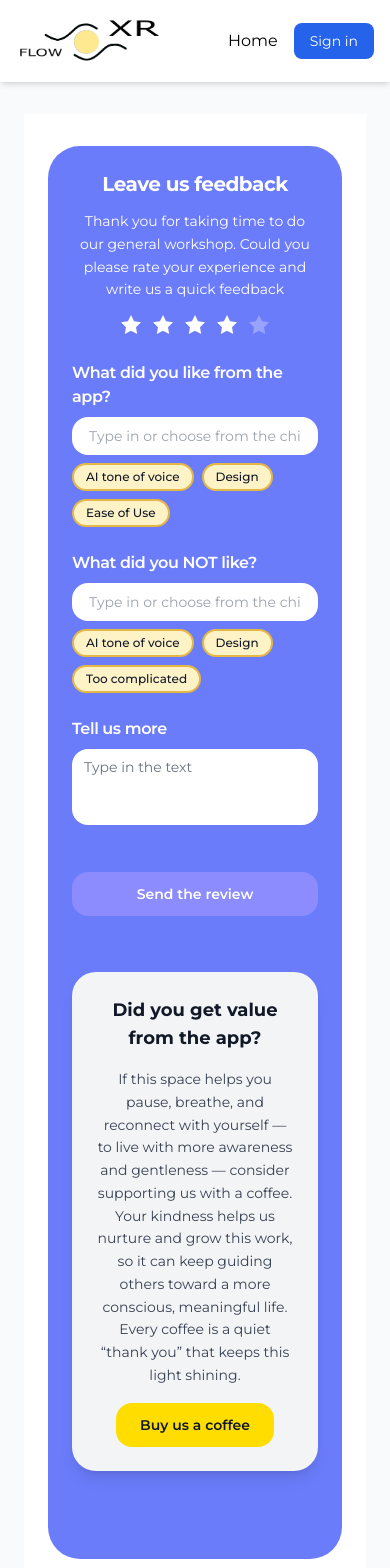
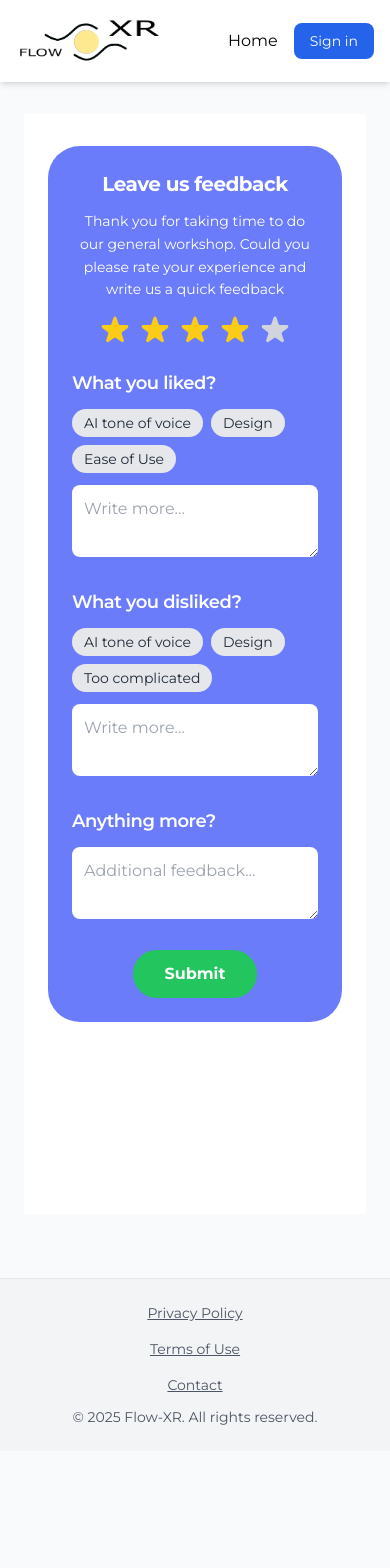
Before and after one commit to sqit-sqit/coach-frontend, a Next.js app: page /feedback in a window 390 px wide. Shown: the top 1568 px of the page. After the commit the page ends 1451 px from the top, so only its background shows below. Built offline with nearby package versions, Linux system fonts and the light colour scheme.

Commit message:
Feedback correctedd to enable biuld

```diff
--- a/src/app/feedback/page.js
+++ b/src/app/feedback/page.js
@@ -1,17 +1,18 @@
-"use client";
+'use client'
 
-import { useState, useEffect } from "react";
+import { Suspense, useState, useEffect } from "react";
 import { useRouter, useSearchParams } from "next/navigation";
 import { useAuth } from "hooks/useAuth";
 import { useApi } from "hooks/useApi";
 import { getCurrentUserId } from "lib/guestUser";
 import WorkshopLayout from "../../components/layouts/WorkshopLayout";
 
-export default function FeedbackPage() {
+function FeedbackForm() {
   const router = useRouter();
   const searchParams = useSearchParams();
   const { user, isAuthenticated, isLoading } = useAuth();
   const { userId: authUserId, apiPost } = useApi();
+
   const [rating, setRating] = useState(4);
   const [likedInput, setLikedInput] = useState("");
   const [dislikedInput, setDislikedInput] = useState("");
@@ -31,62 +32,26 @@ export default function FeedbackPage() {
   const likedChips = ["AI tone of voice", "Design", "Ease of Use"];
   const dislikedChips = ["AI tone of voice", "Design", "Too complicated"];
 
-  // Use authenticated user ID or guest ID
-  const [userId, setUserId] = useState(null);
-
-  useEffect(() => {
-    if (!isLoading) {
-      const id = getCurrentUserId(authUserId);
-      setUserId(id);
-    }
-  }, [authUserId, isLoading]);
-
-  // Show loading while authenticating
-  if (isLoading || !userId) {
-    return (
-      <div className="flex items-center justify-center min-h-screen">
-        <div className="text-center">
-          <div className="animate-spin rounded-full h-12 w-12 border-b-2 border-blue-600 mx-auto mb-4"></div>
-          <p className="text-gray-600">Loading...</p>
-        </div>
-      </div>
-    );
-  }
-
-  const handleLikedChipClick = (chip) => {
-    if (!selectedLikedChips.includes(chip)) {
-      setSelectedLikedChips([...selectedLikedChips, chip]);
+  const handleChipClick = (chip, type) => {
+    if (type === "liked") {
+      setSelectedLikedChips((prev) =>
+        prev.includes(chip) ? prev.filter((c) => c !== chip) : [...prev, chip]
+      );
+    } else {
+      setSelectedDislikedChips((prev) =>
+        prev.includes(chip) ? prev.filter((c) => c !== chip) : [...prev, chip]
+      );
     }
   };
 
-  const handleRemoveLikedChip = (chip) => {
-    setSelectedLikedChips(selectedLikedChips.filter(c => c !== chip));
-  };
-
-  const handleDislikedChipClick = (chip) => {
-    if (!selectedDislikedChips.includes(chip)) {
-      setSelectedDislikedChips([...selectedDislikedChips, chip]);
-    }
-  };
-
-  const handleRemoveDislikedChip = (chip) => {
-    setSelectedDislikedChips(selectedDislikedChips.filter(c => c !== chip));
-  };
-
   const handleSubmit = async () => {
-    console.log("=== FEEDBACK DEBUG ===");
-    console.log("userId:", userId);
-    console.log("isAuthenticated:", isAuthenticated);
-    console.log("rating:", rating);
-    console.log("selectedLikedChips:", selectedLikedChips);
-    console.log("likedInput:", likedInput);
-
+    const userId = authUserId || (await getCurrentUserId());
+    console.log("Submitting feedback for user:", userId);
+    console.log("Module:", module, "Session ID:", sessionId);
     if (!userId) {
-      console.log("ERROR: No userId");
-      alert("User not authenticated");
+      alert("Could not identify user. Please sign in or start a session.");
       return;
     }
-
     const feedbackData = {
       user_id: userId,
       rating: rating,
@@ -99,31 +64,19 @@ export default function FeedbackPage() {
       session_id: sessionId
     };
 
-    console.log("Sending feedback data:", feedbackData);
-    console.log("apiPost function:", typeof apiPost);
-
     try {
-      console.log("Calling apiPost...");
       const response = await apiPost(`/feedback`, feedbackData);
-      console.log("Response received:", response);
-      console.log("Response status:", response.status);
-      console.log("Response ok:", response.ok);
-
-      if (response.ok) {
-        const data = await response.json();
-        console.log("Feedback saved:", data);
-        alert("Thank you for your feedback! Your input helps us improve the app.");
-        router.push("/");
-      } else {
-        const errorText = await response.text();
-        console.error("Error response:", errorText);
-        throw new Error(`HTTP error! status: ${response.status}`);
-      }
+      console.log("Feedback submitted:", response);
+      router.push("/dashboard?feedback=success");
     } catch (error) {
-      console.error("Error submitting feedback:", error);
-      alert("Could not submit feedback. Please try again.");
+      console.error("Failed to submit feedback:", error);
+      alert("Failed to submit feedback. Please try again.");
     }
   };
+
+  if (isLoading) {
+    return <div>Loading...</div>;
+  }
 
   return (
     <WorkshopLayout width="wide" className="flex items-center justify-center p-4 pb-48">
@@ -138,157 +91,104 @@ export default function FeedbackPage() {
           </p>
 
           {/* Star Rating */}
-          <div className="flex justify-center space-x-2 mt-4">
+          <div className="flex justify-center items-center gap-2">
             {[1, 2, 3, 4, 5].map((star) => (
-              <button
+              <svg
                 key={star}
+                className={`w-8 h-8 cursor-pointer ${
+                  rating >= star ? "text-yellow-400" : "text-gray-300"
+                }`}
+                fill="currentColor"
+                viewBox="0 0 20 20"
                 onClick={() => setRating(star)}
-                className="focus:outline-none"
               >
-                <svg
-                  className={`w-6 h-6 ${
-                    star <= rating ? "text-white" : "text-white/30"
-                  }`}
-                  fill="currentColor"
-                  viewBox="0 0 24 24"
-                >
-                  <path d="M12 2l3.09 6.26L22 9.27l-5 4.87 1.18 6.88L12 17.77l-6.18 3.25L7 14.14 2 9.27l6.91-1.01L12 2z" />
-                </svg>
-              </button>
+                <path d="M9.049 2.927c.3-.921 1.603-.921 1.902 0l1.286 3.96a1 1 0 00.95.69h4.16c.969 0 1.371 1.24.588 1.81l-3.364 2.446a1 1 0 00-.364 1.118l1.287 3.96c.3.921-.755 1.688-1.539 1.118l-3.364-2.446a1 1 0 00-1.175 0l-3.364 2.446c-.784.57-1.838-.197-1.539-1.118l1.287-3.96a1 1 0 00-.364-1.118L2.064 9.387c-.783-.57-.38-1.81.588-1.81h4.16a1 1 0 00.95-.69l1.286-3.96z" />
+              </svg>
             ))}
           </div>
         </div>
 
-        {/* What did you like section */}
-        <div className="w-full space-y-2">
-          <h2 className="text-base sm:text-lg font-semibold text-white">
-            What did you like from the app?
-          </h2>
-          <div className="flex flex-wrap gap-2 border border-white/20 rounded-2xl p-2 bg-white">
-            {selectedLikedChips.map((chip) => (
-              <span
-                key={chip}
-                className="px-3 py-1 rounded-full text-xs font-medium bg-[var(--Chip-Active)] text-gray-900 border-2 border-[#E5B846] cursor-pointer"
-                onClick={() => handleRemoveLikedChip(chip)}
-              >
-                {chip} ✕
-              </span>
-            ))}
-            <input
-              type="text"
-              value={likedInput}
-              onChange={(e) => setLikedInput(e.target.value)}
-              placeholder="Type in or choose from the chips"
-              className="flex-1 outline-none px-2 text-gray-800 placeholder-gray-400 text-sm"
-            />
-          </div>
+        {/* What you liked */}
+        <div className="w-full space-y-3">
+          <h2 className="text-lg font-semibold text-white">What you liked?</h2>
           <div className="flex flex-wrap gap-2">
             {likedChips.map((chip) => (
               <button
                 key={chip}
-                onClick={() => handleLikedChipClick(chip)}
-                disabled={selectedLikedChips.includes(chip)}
-                className={`px-3 py-1 rounded-full text-xs font-medium border-2 transition-all hover:scale-105 ${
+                onClick={() => handleChipClick(chip, "liked")}
+                className={`px-3 py-1 rounded-full text-sm ${
                   selectedLikedChips.includes(chip)
-                    ? "bg-white/20 text-white border-white/50 cursor-not-allowed"
-                    : "bg-[var(--Chip-Active)] text-gray-900 border-[#E5B846]"
+                    ? "bg-blue-500 text-white"
+                    : "bg-gray-200 text-gray-800"
                 }`}
               >
                 {chip}
               </button>
             ))}
           </div>
+          <textarea
+            value={likedInput}
+            onChange={(e) => setLikedInput(e.target.value)}
+            className="w-full p-3 rounded-lg bg-white text-gray-800"
+            placeholder="Write more..."
+          />
         </div>
 
-        {/* What did you NOT like section */}
-        <div className="w-full space-y-2">
-          <h2 className="text-base sm:text-lg font-semibold text-white">
-            What did you NOT like?
-          </h2>
-          <div className="flex flex-wrap gap-2 border border-white/20 rounded-2xl p-2 bg-white">
-            {selectedDislikedChips.map((chip) => (
-              <span
-                key={chip}
-                className="px-3 py-1 rounded-full text-xs font-medium bg-[var(--Chip-Active)] text-gray-900 border-2 border-[#E5B846] cursor-pointer"
-                onClick={() => handleRemoveDislikedChip(chip)}
-              >
-                {chip} ✕
-              </span>
-            ))}
-            <input
-              type="text"
-              value={dislikedInput}
-              onChange={(e) => setDislikedInput(e.target.value)}
-              placeholder="Type in or choose from the chips"
-              className="flex-1 outline-none px-2 text-gray-800 placeholder-gray-400 text-sm"
-            />
-          </div>
+        {/* What you disliked */}
+        <div className="w-full space-y-3">
+          <h2 className="text-lg font-semibold text-white">What you disliked?</h2>
           <div className="flex flex-wrap gap-2">
             {dislikedChips.map((chip) => (
               <button
                 key={chip}
-                onClick={() => handleDislikedChipClick(chip)}
-                disabled={selectedDislikedChips.includes(chip)}
-                className={`px-3 py-1 rounded-full text-xs font-medium border-2 transition-all hover:scale-105 ${
+                onClick={() => handleChipClick(chip, "disliked")}
+                className={`px-3 py-1 rounded-full text-sm ${
                   selectedDislikedChips.includes(chip)
-                    ? "bg-white/20 text-white border-white/50 cursor-not-allowed"
-                    : "bg-[var(--Chip-Active)] text-gray-900 border-[#E5B846]"
+                    ? "bg-blue-500 text-white"
+                    : "bg-gray-200 text-gray-800"
                 }`}
               >
                 {chip}
               </button>
             ))}
           </div>
+          <textarea
+            value={dislikedInput}
+            onChange={(e) => setDislikedInput(e.target.value)}
+            className="w-full p-3 rounded-lg bg-white text-gray-800"
+            placeholder="Write more..."
+          />
         </div>
 
-        {/* Tell us more section */}
-        <div className="w-full space-y-2">
-          <h2 className="text-base sm:text-lg font-semibold text-white">
-            Tell us more
-          </h2>
+        {/* Anything more? */}
+        <div className="w-full space-y-3">
+          <h2 className="text-lg font-semibold text-white">Anything more?</h2>
           <textarea
             value={moreInput}
             onChange={(e) => setMoreInput(e.target.value)}
-            placeholder="Type in the text"
-            rows={3}
-            className="w-full px-3 py-2 rounded-2xl bg-white text-gray-900 placeholder-gray-500 focus:outline-none focus:ring-2 focus:ring-white/50 resize-none text-sm"
+            className="w-full p-3 rounded-lg bg-white text-gray-800"
+            placeholder="Additional feedback..."
           />
         </div>
 
-        {/* Submit button */}
-        <div className="w-full flex justify-center pt-4">
+        {/* Submit Button */}
+        <div className="w-full flex justify-center">
           <button
             onClick={handleSubmit}
-            className="w-full bg-[#8C8CFF] hover:bg-[#7A7AFF] text-white font-semibold py-3 px-6 rounded-2xl transition-colors focus:outline-none focus:ring-2 focus:ring-white/50 text-sm"
+            className="px-8 py-3 bg-green-500 text-white font-bold rounded-full hover:bg-green-600 transition-colors"
           >
-            Send the review
+            Submit
           </button>
-        </div>
-
-        {/* Buy me a coffee section */}
-        <div className="w-full pt-8 pb-16">
-          <div className="bg-gray-100 rounded-3xl p-6 shadow-lg text-center space-y-4">
-            <h3 className="text-lg sm:text-xl font-bold text-gray-900">
-              Did you get value from the app?
-            </h3>
-            <p className="text-gray-700 text-sm sm:text-base leading-relaxed">
-            If this space helps you pause, breathe, and reconnect with yourself — to live with more awareness and gentleness — consider supporting us with a coffee.
-Your kindness helps us nurture and grow this work, so it can keep guiding others toward a more conscious, meaningful life.
-Every coffee is a quiet “thank you” that keeps this light shining.
-            </p>
-            <button
-              onClick={() => {
-                // Here you would integrate with your payment system
-                console.log("Buy me a coffee clicked");
-                alert("Thank you for your support! ☕");
-              }}
-              className="bg-[#FFDD00] hover:bg-[#FFE55C] text-gray-900 font-semibold py-3 px-6 rounded-2xl transition-colors focus:outline-none focus:ring-2 focus:ring-gray-300 text-sm"
-            >
-              Buy us a coffee
-            </button>
-          </div>
         </div>
       </div>
     </WorkshopLayout>
   );
 }
+
+export default function FeedbackPage() {
+  return (
+    <Suspense fallback={<div>Loading...</div>}>
+      <FeedbackForm />
+    </Suspense>
+  );
+}
```
